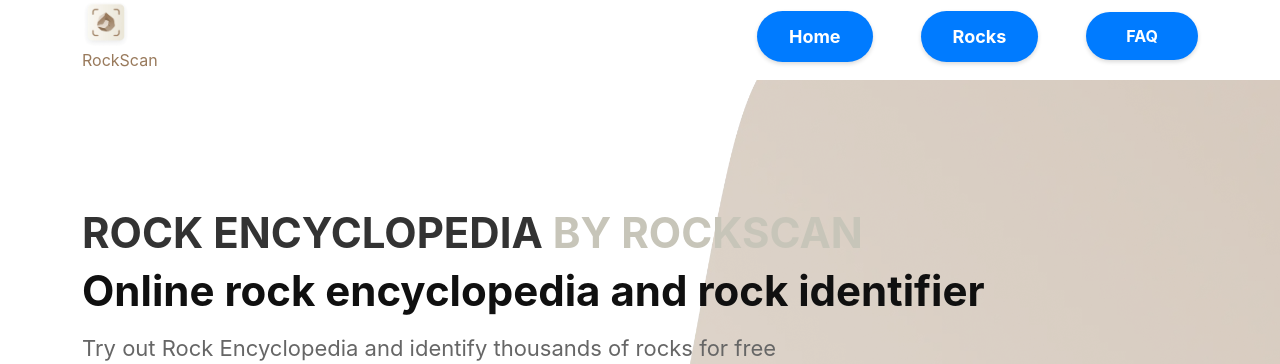
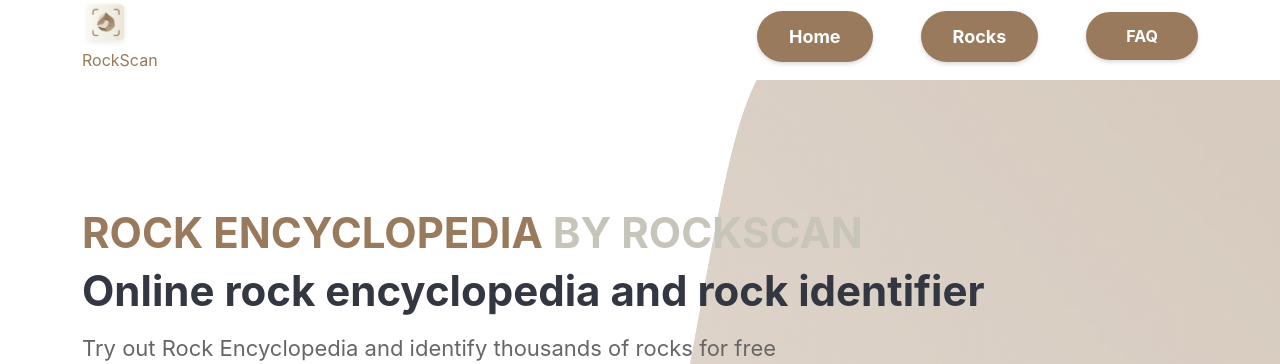
Before and after one commit to dovranmuhammet/rockscan, a React (Create React App) app: page / in a window 1280 px wide. Shown: the top 364 px of the page. Built offline with nearby package versions, Linux system fonts and the light colour scheme.

Commit message:
Changed design for navbar color

```diff
--- a/src/components/Banner/Banner.module.css
+++ b/src/components/Banner/Banner.module.css
@@ -16,7 +16,7 @@
   font-family: -apple-system, BlinkMacSystemFont, 'Microsoft YaHei';
   font-weight: 700;
   font-size: 2.625rem;
-  color: #101010;
+  color: #333741;
   letter-spacing: 0;
   line-height: 3.125rem;
 }
@@ -69,7 +69,8 @@
 
 .titleText {
   /* Add desired styles for the main title text */
-  color: #333;
+  /* color: #333; */
+  color: rgb(153, 122, 92);
 }
 
 .titleHighlight {
--- a/src/components/header/navbar.css
+++ b/src/components/header/navbar.css
@@ -30,7 +30,7 @@
 }
 
 .home {
-  background-color: #007bff;
+  background-color: rgb(153, 122, 92);
   color: #fff;
   font-weight: bold;
   font-size: 18px;
@@ -43,13 +43,13 @@
 }
 
 .home:hover {
-  background-color: #0056b3;
+  background-color: rgb(139, 115, 85);
   transform: translateY(-2px);
   box-shadow: 0 4px 8px rgba(0, 0, 0, 0.15);
 }
 
 .home-faq {
-  background-color: #007bff;
+  background-color: rgb(153, 122, 92);
   color: #fff;
   font-weight: bold;
   border: none;
@@ -60,7 +60,7 @@
 }
 
 .home-faq:hover {
-  background-color: #0056b3;
+  background-color: rgb(139, 115, 85);
   transform: translateY(-2px);
   box-shadow: 0 4px 8px rgba(0, 0, 0, 0.15);
 }
```
